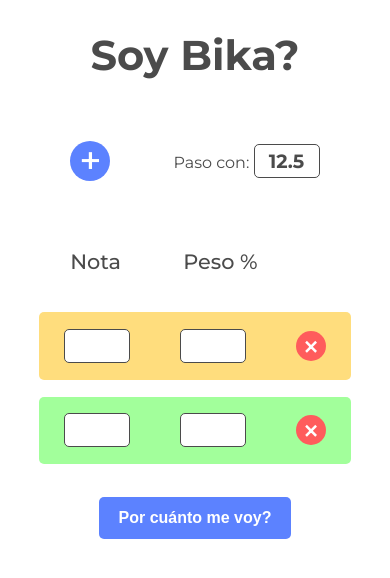
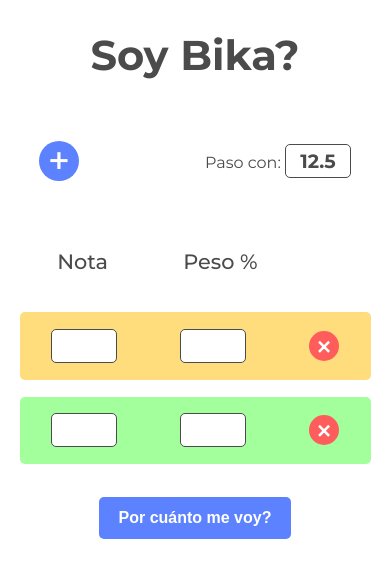
Before and after one commit to 8rb/Grade-Calculator, a React (Create React App) app: page / in a window 390 px wide. Shown: the top 578 px of the page. Built offline with nearby package versions, Linux system fonts and the light colour scheme.

Commit message:
📱 Responsive Bugfix
Added 600px media queries for the container rows and the modal. Changed margin, padding and font-size inside the queries.

```diff
--- a/src/components/Grades.styles.ts
+++ b/src/components/Grades.styles.ts
@@ -24,6 +24,9 @@ export const UpperContainerRow = styled.div`
     width: 80%;
     justify-content: space-around;
     align-items: center;
+    @media (max-width: 600px) {
+        justify-content: space-between;
+    }
 `
 
 export const UpperContainerTitle = styled.h1`
@@ -56,6 +59,9 @@ export const GradeRowTitle = styled.div`
     margin: 2vh 10vw;
     font-weight: 500;
     font-size: 1.3rem;
+    @media (max-width: 600px) {
+        margin: 2vh 5vw;
+    }
 `
 
 export const GradeRow = styled.div`
@@ -69,6 +75,9 @@ export const GradeRow = styled.div`
     background: ${({color}) => color};
     border-radius: 5px;
     font-weight: 700;
+    @media (max-width: 600px) {
+        margin: 2vh 5vw;
+    }
 `
 
 // Elements
@@ -200,6 +209,7 @@ export const Modal = styled.div<ResultsProps>`
         cursor: pointer;
     }
     @media (max-width: 600px) {
+        justify-content: center;
         height: 35%;
         width: 30%;
         min-width: 300px;
@@ -214,7 +224,8 @@ export const ModalTitle = styled.h1`
     text-align: center;
     @media (max-width: 600px) {
         font-size: 2rem;
-        padding-top: .5em;
+        padding: 3vh;
+        margin-bottom: 1vh;
     }
 `
 
@@ -225,7 +236,7 @@ export const ModalGradeText = styled.p`
     text-align: center;
     @media (max-width: 600px) {
         font-size: 1rem;
-        padding: 1em;
+        padding: 3vh;
     }
 `
 
@@ -248,6 +259,6 @@ export const ModalMessage = styled.p`
     text-align: center;
     @media (max-width: 600px) {
         font-size: 1rem;
-        padding: 1em;
+        padding: 3vh;
     }
 `
```
